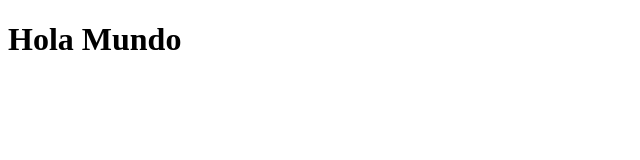
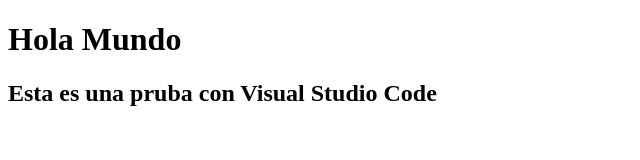
Before and after one commit to omar-sagh/testBEDU, a plain HTML site: page index.html in a window 1280 px wide. Shown: the whole page, without its empty margins (0-640 px from the left). Drawn offline with Linux system fonts and the light colour scheme.

Commit message:
se agrego subtitulo h2

```diff
--- a/index.html
+++ b/index.html
@@ -8,6 +8,7 @@
 </head>
 <body>
     <H1>Hola Mundo</H1>
+    <h2>Esta es una pruba con Visual Studio Code</h2>
 
 </body>
 </html>
```
